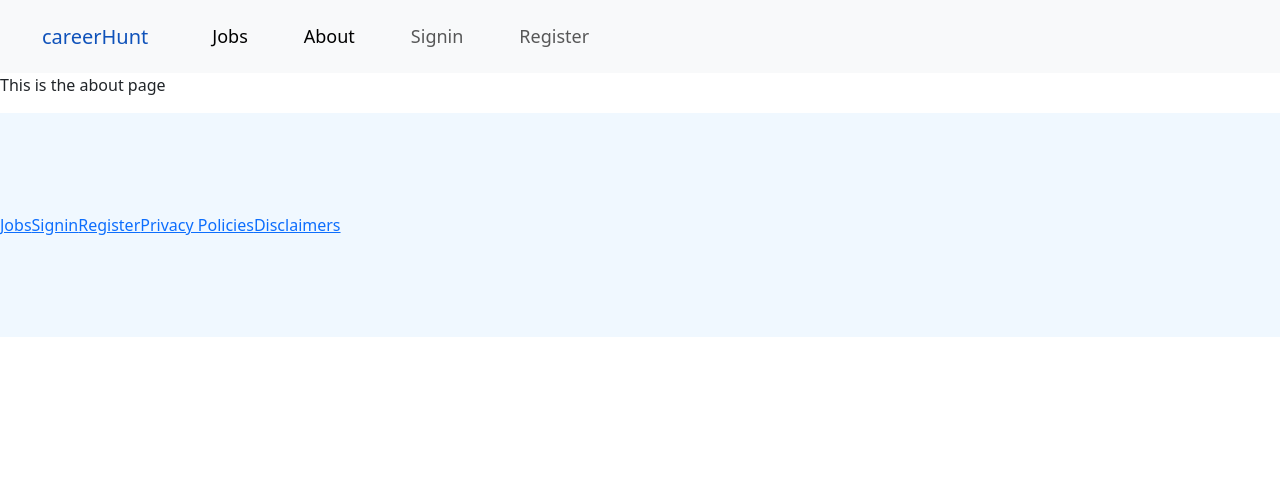
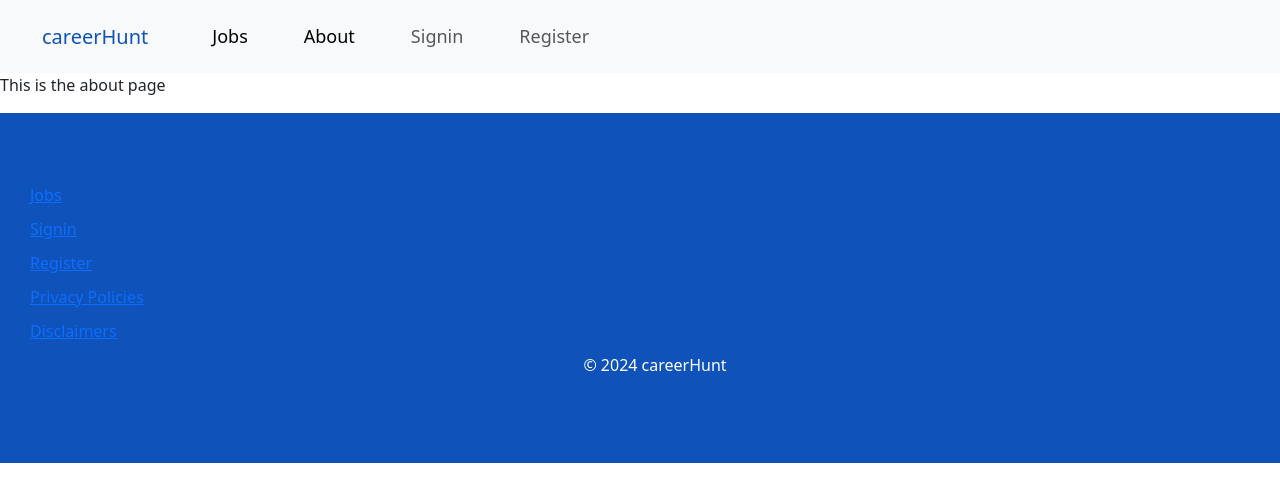
Before and after one commit to A-O-Emmanuel/careerhunt-front-end, a React (Vite) app: page /about in a window 1280 px wide. Shown: the top 502 px of the page. Built offline with nearby package versions, Linux system fonts and the light colour scheme.

Commit message:
added styles to the footer

```diff
--- a/src/components/Footer.jsx
+++ b/src/components/Footer.jsx
@@ -3,14 +3,24 @@ import { NavLink } from "react-router-dom";
 function Footer() {
     return (
         <>
-        <div className="footer">
-        <NavLink to='/'>Jobs</NavLink>
-        <NavLink to='/signin'>Signin</NavLink>
-        <NavLink to='/register'>Register</NavLink>
-        <NavLink to='/privacypolicies'>Privacy Policies</NavLink>
-        <NavLink to='/disclaimers'>Disclaimers</NavLink>
-        </div>
-
+        <ul className="footer__items">
+            <li className="footer__item--jobs">
+                <NavLink to='/'>Jobs</NavLink>
+            </li>
+            <li className="footer__item--signin">
+                <NavLink to='/signin' >Signin</NavLink>
+            </li>
+            <li>
+                <NavLink to='/register' >Register</NavLink>
+            </li>
+            <li className="footer__item--privacy">
+                <NavLink to='/privacypolicies' >Privacy Policies</NavLink>
+            </li>
+            <li className="footer__item--disclaimer">
+                <NavLink to='/disclaimers' >Disclaimers</NavLink>
+            </li>
+            <p className="copyright">&copy; 2024 careerHunt</p>
+        </ul>
         </>
     )
 }
--- a/src/index.css
+++ b/src/index.css
@@ -1,5 +1,7 @@
 
-/*Header*/
+body {
+    background-color: #fff;
+}
 .nav {
     padding-top: 15px;
     padding-bottom: 15px;
@@ -91,6 +93,8 @@
 
 }
 
+
+
 .job-info--box{
     border-color: aqua;
     margin-bottom: 50px;
@@ -119,8 +123,19 @@
    display: block;
 }
 
-.footer {
-    background-color: aliceblue;
-    padding-top: 100px;
-    padding-bottom: 100px;
+.footer__items {
+    display: flex;
+    justify-content: flex-start;
+    flex-direction: column;
+    background-color: #0F52BA;
+    padding-left: 30px;
+    padding-top: 70px;
+    padding-bottom: 70px;
+    gap: 10px;
+    list-style: none;
 }
+
+.copyright {
+    color:#fff;
+    align-self: center;
+}
```
Also changed, not shown: src/assets/arrow.svg (added), src/components/Navigation.jsx (line endings or trailing spaces).
